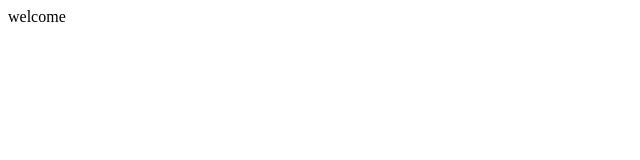
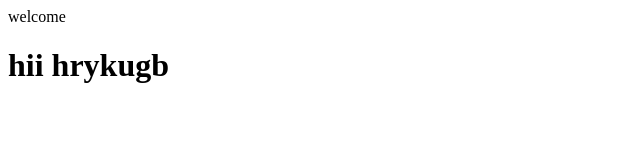
Before and after one commit to Aksha882005/abcd123, a plain HTML site: page index.html in a window 1280 px wide. Shown: the whole page, without its empty margins (0-640 px from the left). Drawn offline with Linux system fonts and the light colour scheme.

Commit message:
Update index.html

```diff
--- a/index.html
+++ b/index.html
@@ -5,6 +5,7 @@
     </head>
     <body>
         <p>welcome</p>
+        <h1>hii hrykugb</h1>
     </body>
 
 </html>
```
